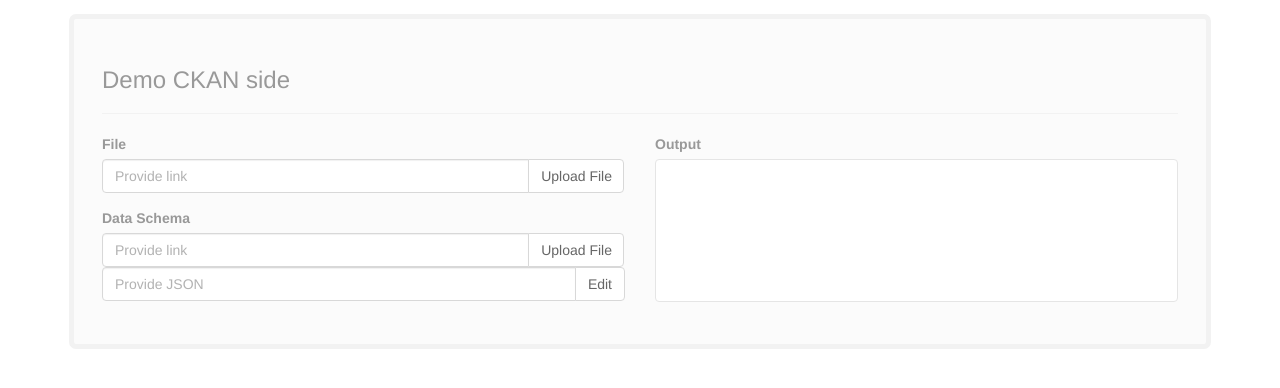
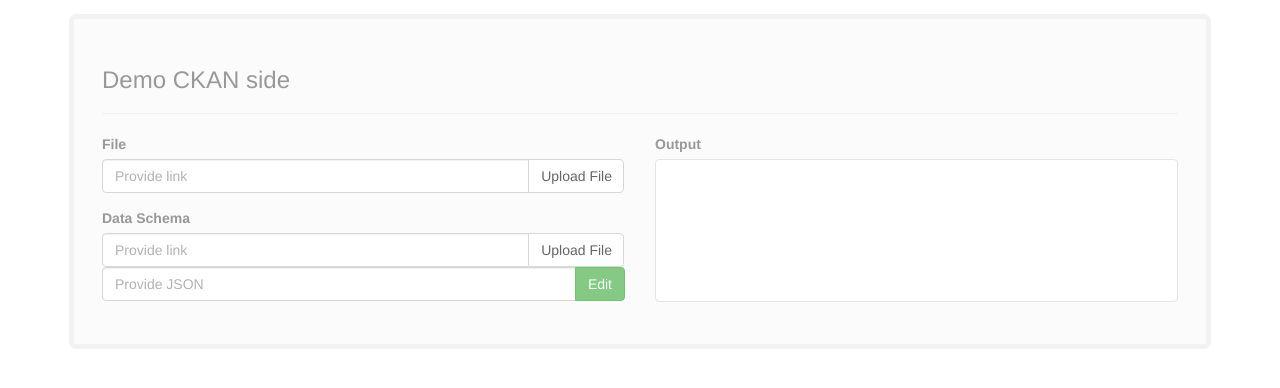
Before and after one commit to frictionlessdata/tableschema-ui, a React app: page index.html in a window 1280 px wide. Built offline with nearby package versions, Linux system fonts and the light colour scheme; some packages are replaced by stand-ins of ours.

Commit message:
Added demo edit button more prominent

```diff
--- a/index.html
+++ b/index.html
@@ -32,7 +32,7 @@
             <div class="input-group">
               <input id="schema-json" class="form-control" type="text" placeholder="Provide JSON"/>
               <div class="input-group-btn">
-                <button id="schema-edit" class="btn btn-default">Edit</button>
+                <button id="schema-edit" class="btn btn-success">Edit</button>
               </div>
             </div>
           </div>
```
